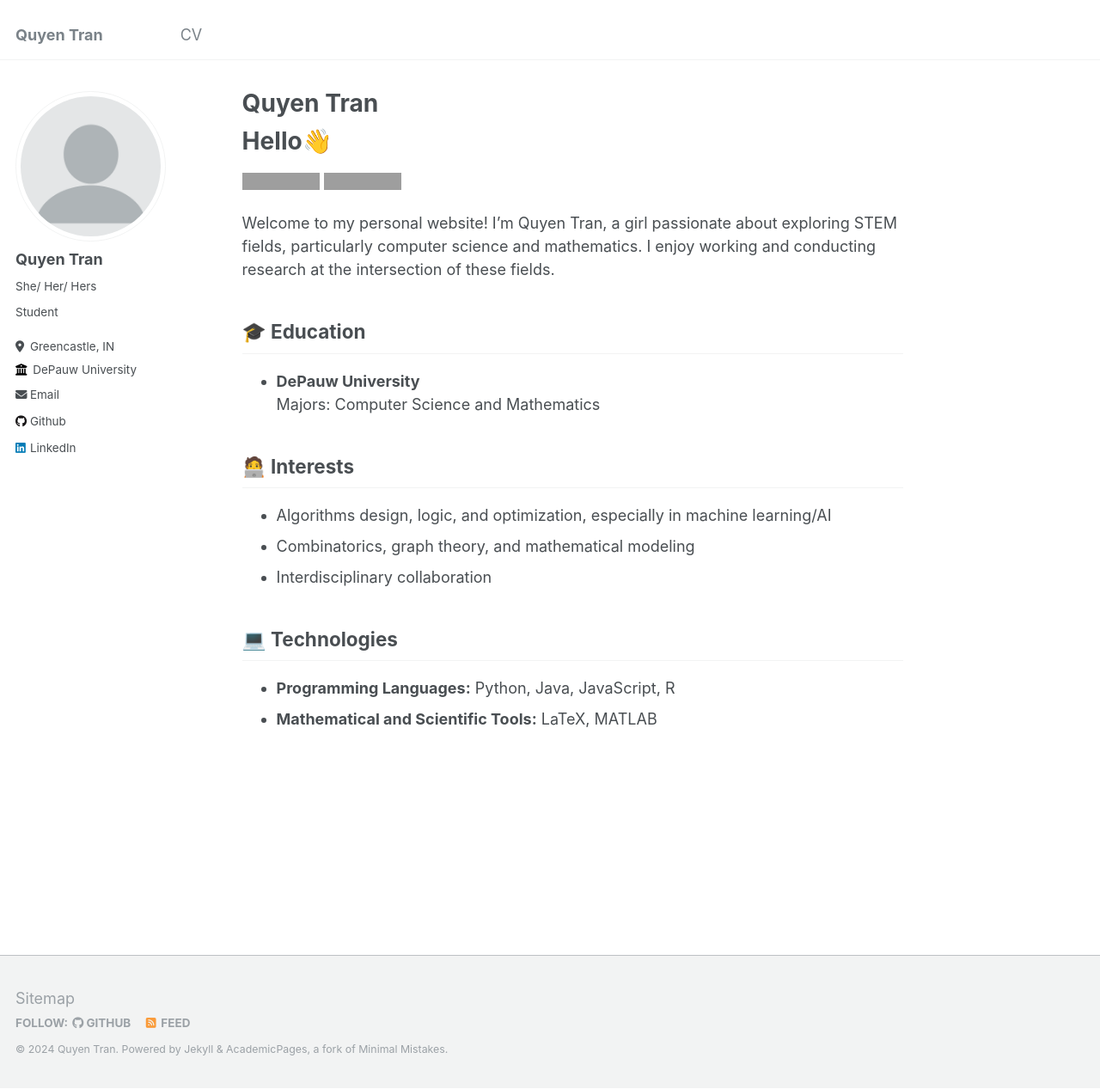
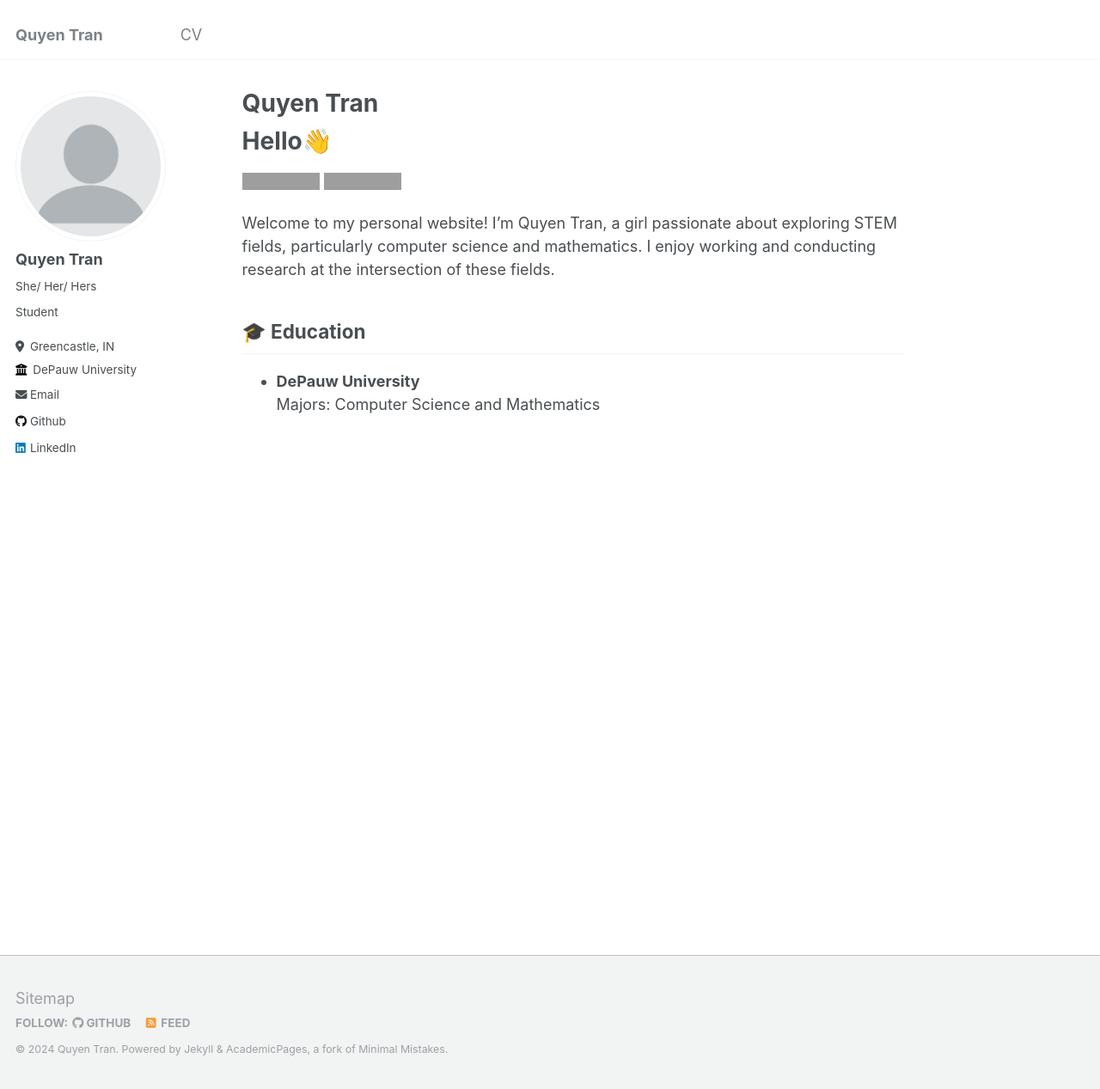
Before and after one commit to quyenlhtran/quyenlhtran.github.io, a Jekyll site: the page built from _pages/about.md, in a window 1280 px wide and 1267 px high. Shown: the whole window at 86% size. Built offline with Jekyll 4.4.1, drawn with Linux system fonts in a browser that asks for light colours; grey boxes are pictures that could not be loaded.

Commit message:
Update about.md

```diff
--- a/_pages/about.md
+++ b/_pages/about.md
@@ -16,12 +16,3 @@ Welcome to my personal website! I'm Quyen Tran, a girl passionate about explorin
 ## 🎓 Education
 - **DePauw University**
   Majors: Computer Science and Mathematics
-
-## 🧑‍💻 Interests
-- Algorithms design, logic, and optimization, especially in machine learning/AI
-- Combinatorics, graph theory, and mathematical modeling
-- Interdisciplinary collaboration
-
-## 💻 Technologies
-- **Programming Languages:** Python, Java, JavaScript, R
-- **Mathematical and Scientific Tools:** LaTeX, MATLAB
```
